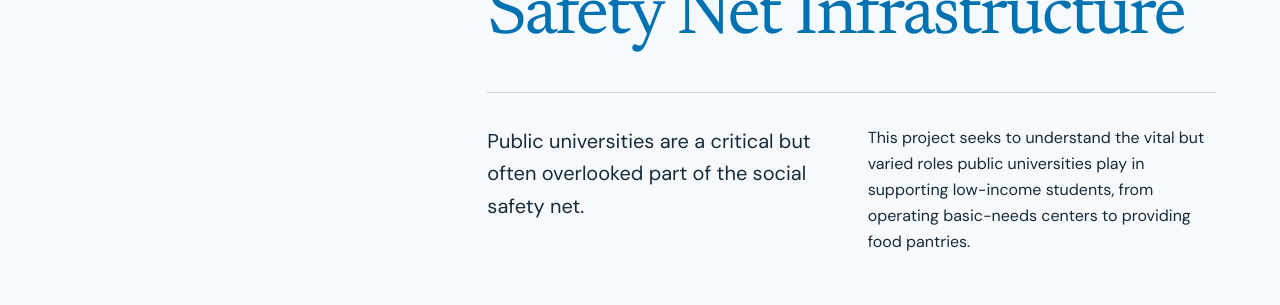
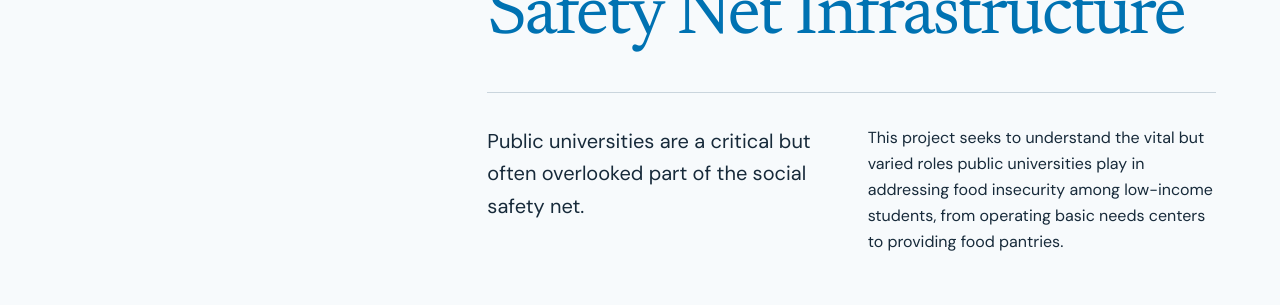
Before and after one commit to jaeyk/pof-lab, a React (Vite) app: page / in a window 1280 px wide. Shown: the part 2160-2465 px from the top of the page. Built offline with nearby package versions, Linux system fonts and the light colour scheme; the HTML template or start-up script is replaced by a standard one; a web font is replaced by a local one.

Commit message:
public universities food insecurity

```diff
--- a/src/App.tsx
+++ b/src/App.tsx
@@ -256,10 +256,7 @@ export default function App() {
                     part of the social safety net.
                   </p>
                   <p className="leading-relaxed text-[var(--ink)]">
-                    This project seeks to understand the vital but varied roles
-                    public universities play in supporting low-income students,
-                    from operating basic-needs centers to providing food
-                    pantries.
+                    This project seeks to understand the vital but varied roles public universities play in addressing food insecurity among low-income students, from operating basic needs centers to providing food pantries.
                   </p>
                 </div>
               </article>
```
Also changed, not shown: 2 other files (tests, documents, lock files or other folders).
